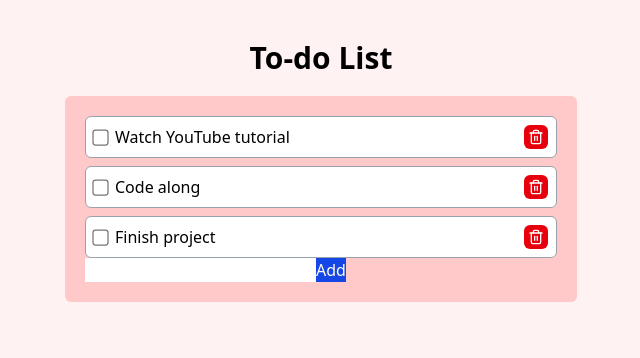
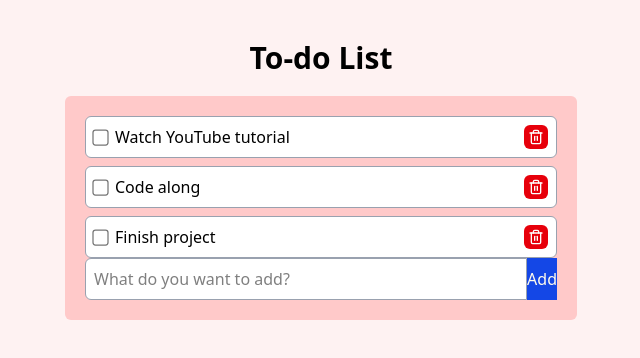
Before and after one commit to Daojim/to-do-list, a React (Vite) app: page / in a window 1280 px wide. Shown: the top 358 px of the page, without its empty margins (319-959 px from the left). Built offline with nearby package versions, Linux system fonts and the light colour scheme.

Commit message:
Add CSS for AddTodoForm

```diff
--- a/src/components/AddTodoForm.tsx
+++ b/src/components/AddTodoForm.tsx
@@ -17,11 +17,12 @@ function AddToDoForm({ onAdd }: AddToDoFormProps) {
   return (
     <>
       {/* Create form to add a to-do */}
-      <form onSubmit={handleSubmit}>
+      <form onSubmit={handleSubmit} className="flex">
         <input
-          className="items-center bg-white "
+          className="rounded-s-md grow border border-gray-400 bg-white p-2"
           value={text}
           onChange={(e) => setText(e.target.value)}
+          placeholder="What do you want to add?"
         ></input>
         <button
           className="text-amber-50 bg-blue-700 hover:bg-amber-300"
```
